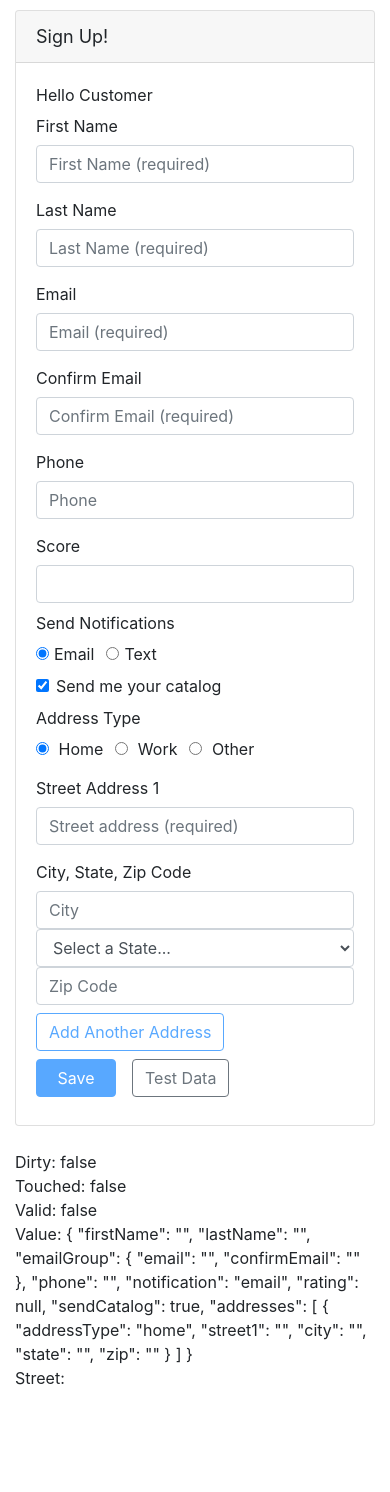
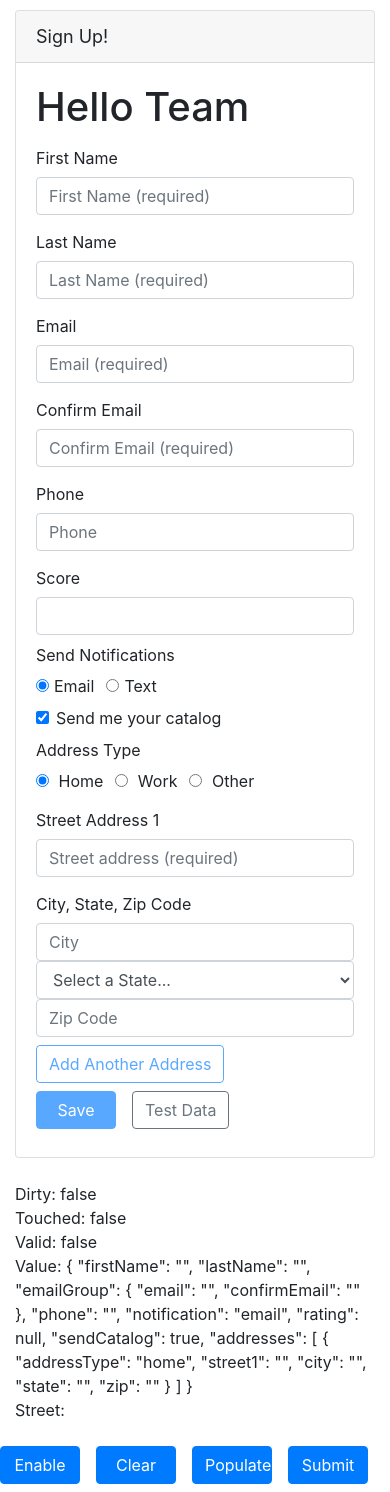
Before and after one commit to LilitGreg/Orichtask, an Angular app: page / in a window 390 px wide. Before the commit the page ends 1414 px from the top, so only its background shows below. Built offline with nearby package versions, Linux system fonts and the light colour scheme.

Commit message:
buttonsmain

```diff
--- a/src/app/app.component.html
+++ b/src/app/app.component.html
@@ -1,4 +1,58 @@
 <div class="container">
-  <app-customer  [custom] = "titleInput" ></app-customer>
+  <app-customer   (CustomTogg) = "Toggle($event)"   [custom] = "title"
+   #CustomerComponent></app-customer>
 
 </div>
+
+
+
+  <div class="form-group row mb-2">
+    <div class="offset-md-2 col-md-4">
+      <!-- [title]="customerForm.valid ? 'Save your entered data' : 'Disabled until the form data is valid'" -->
+      <!-- [disabled]="!customerForm.valid"> -->
+      <button class="btn btn-primary mr-3"
+          type="button"
+          style="width:80px"
+          (click) ="enableDisablec()"
+
+        >
+         Enable
+
+
+      </button>
+
+
+
+      <button class="btn btn-primary mr-3"
+              type="button"
+              style="width:80px"
+              #clearRef
+              (click) ="clearFunc()"
+      >
+        Clear
+      </button>
+
+
+     <button class="btn btn-primary mr-3"
+     type="button"
+     style="width:80px"
+     (click) ="PopulateFunc()">
+      Populate
+     </button>
+
+
+     <button class="btn btn-primary mr-3"
+      type="button"
+      style="width:80px"
+      (click) ="statusChanges()"
+      >
+      Submit
+     </button>
+
+      <!-- <button class="btn btn-outline-secondary"
+              type="button"
+              (click)="populateMain()">
+        Populate
+      </button> -->
+    </div>
+  </div>
--- a/src/app/app.component.ts
+++ b/src/app/app.component.ts
@@ -1,4 +1,7 @@
-import { Component } from '@angular/core';
+import {  Component, OnInit, Input, ViewChild, ElementRef} from '@angular/core';
+
+import { FormGroup, FormBuilder, Validators, AbstractControl, ValidatorFn, FormArray, NgForm } from '@angular/forms';
+import { CustomerComponent } from './customers/customer.component';
 
 @Component({
   selector: 'app-root',
@@ -6,6 +9,52 @@ import { Component } from '@angular/core';
   styleUrls: ['./app.component.css']
 })
 export class AppComponent {
-  title = 'Demo';
-  titleInput = 'Hello Customer';
+
+  @ViewChild('clearRef', {static: false}) nameClearRef: ElementRef;
+
+
+  @ViewChild (CustomerComponent, {static: false} ) primaryCustomComponent: CustomerComponent;
+
+  title = 'Hello Team';
+
+  //titleInput = 'Hello Customer';
+
+  enableDisablec() {
+     this.primaryCustomComponent.valid();
+
+    // console.log(this.primaryCustomComponent);
+    // console.log( this.primaryCustomComponent.valid() );
+  }
+
+  enableDisable() {
+
+    let indic = true;
+    return indic = !indic;
+
+   // console.log(this.primaryCustomComponent);
+     ///console.log( this.primaryCustomComponent.valid() );
+ }
+
+
+//  Toggle() {
+//     console.log("tog");
+//  }
+
+  clearFunc() {
+    //console.log('clear');
+    this.primaryCustomComponent.reset();
+
+    console.log(this.primaryCustomComponent);
+  }
+
+
+  PopulateFunc() {
+    this.primaryCustomComponent.populateTestData();
+  }
+
+
+  statusChanges() {
+    this.primaryCustomComponent.valid();
+    //return this.primaryCustomComponent.valid;
+  }
 }
--- a/src/app/app.module.ts
+++ b/src/app/app.module.ts
@@ -5,12 +5,14 @@ import { ReactiveFormsModule } from '@angular/forms';
 import { AppComponent } from './app.component';
 import { CustomerComponent } from './customers/customer.component';
 import { SearchBoxDirective } from './search-box.directive';
+import { PanelDirective } from './panel.directive';
 
 @NgModule({
   declarations: [
     AppComponent,
     CustomerComponent,
-    SearchBoxDirective
+    SearchBoxDirective,
+    PanelDirective
   ],
   imports: [
     BrowserModule,
--- a/src/app/customers/customer.component.html
+++ b/src/app/customers/customer.component.html
@@ -7,9 +7,10 @@
     <form novalidate
           (ngSubmit)="save()"
           [formGroup]="customerForm"
+          #customreRefrence="ngForm"
 
           >
-          {{custom}}
+         <h1>  {{custom}} </h1>
 
       <div class="form-group row mb-2">
         <label class="col-md-2 col-form-label"   for="firstNameId">First Name</label>
--- a/src/app/customers/customer.component.ts
+++ b/src/app/customers/customer.component.ts
@@ -1,5 +1,5 @@
-import { Component, OnInit, Input } from '@angular/core';
-import { FormGroup, FormBuilder, Validators, AbstractControl, ValidatorFn, FormArray } from '@angular/forms';
+import { Component, OnInit, Input, ViewChild,  EventEmitter, Output  } from '@angular/core';
+import { FormGroup, FormBuilder, Validators, AbstractControl, ValidatorFn, FormArray, NgForm } from '@angular/forms';
 
 import { debounceTime } from 'rxjs/operators';
 
@@ -35,10 +35,19 @@ function ratingRange(min: number, max: number): ValidatorFn {
   styleUrls: ['./customer.component.css']
 })
 export class CustomerComponent implements OnInit {
+
+  @ViewChild(NgForm, {static: false}) customreRefrence: NgForm;
+
   customerForm: FormGroup;
   customer = new Customer();
   emailMessage: string;
    @Input() custom: string;
+
+
+   //@Output() CustomTogg: EventEmitter<Customer> = new EventEmitter();
+
+
+
  // @Input() property: string = 'default';
 
 
@@ -136,4 +145,32 @@ export class CustomerComponent implements OnInit {
     phoneControl.updateValueAndValidity();
   }
 
+
+  valid() {
+    ///return this.customerForm.valid;
+    // let changeValid =this.customerForm.valid;
+
+    // console.log(changeValid);
+    //  const statuss = this.customerForm.valid;
+
+    //  return status;
+
+     console.log(this.customerForm.valid);
+
+
+  }
+
+
+  reset() {
+    //console.log("clear1");
+
+    // const firstN = this.customerForm.get('firstName');
+    // console.log(firstN);
+    this.customerForm.reset();
+
+    //console.log(this.customerForm.reset());
+
+
+  }
+
 }
--- /dev/null
+++ b/src/app/panel.directive.ts
@@ -0,0 +1,10 @@
+import { Directive } from '@angular/core';
+
+@Directive({
+  selector: '[appPanel]'
+})
+export class PanelDirective {
+
+  constructor() { }
+
+}
```
Also changed, not shown: 1 other file (tests, documents, lock files or other folders).
